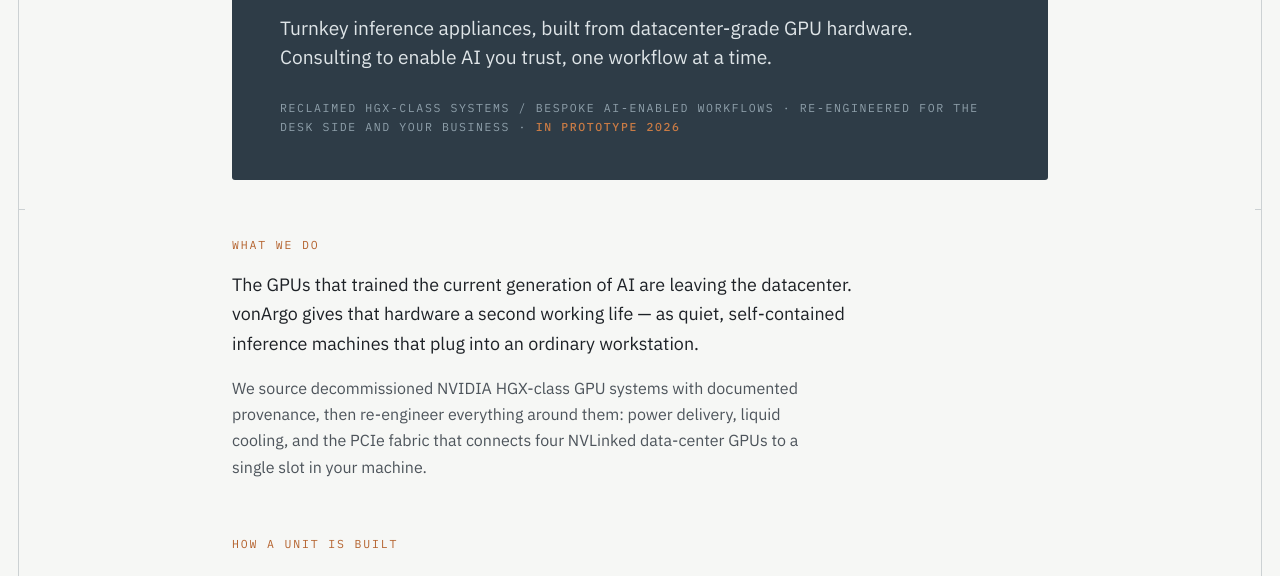
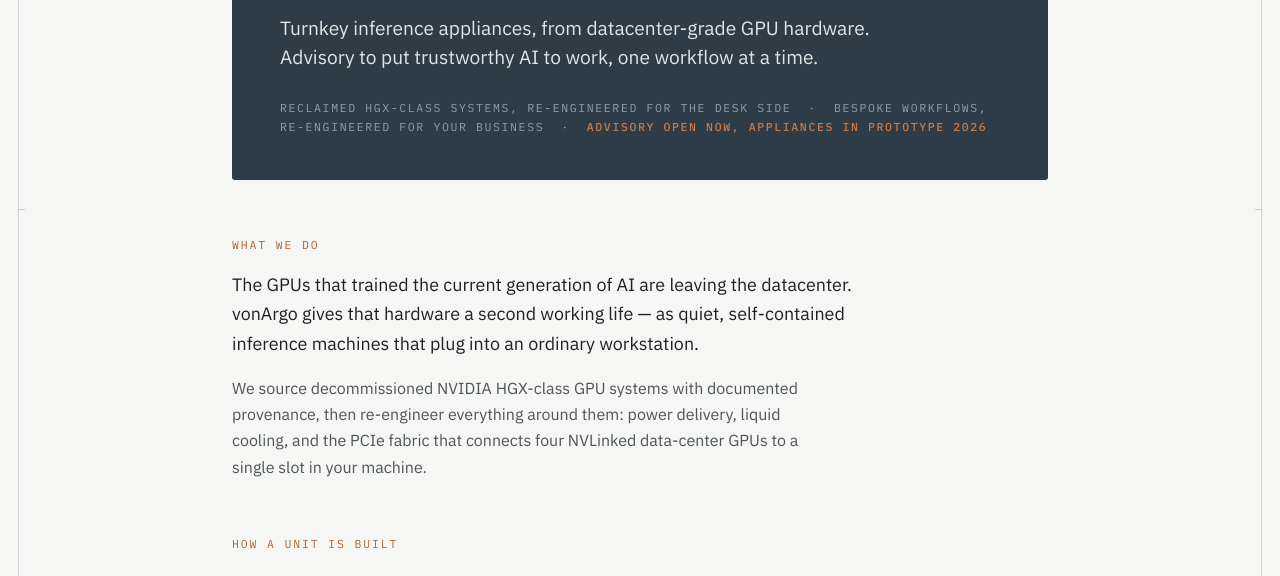
Before and after one commit to vonargo/vonargo.github.io, a plain HTML site: page index.html in a window 1280 px wide. Shown: the part 191-767 px from the top of the page. Drawn offline with Linux system fonts and the light colour scheme.

Commit message:
Hero carries both lines: appliances + advisory, matched cadence, honest open-now/prototype split

```diff
--- a/index.html
+++ b/index.html
@@ -185,8 +185,8 @@
       <path d="M8 146 L50 146 L50 160 L110 160 L110 146 L152 146" fill="none" stroke="#8fa0ab" stroke-width="4" stroke-linecap="square" stroke-linejoin="miter"/>
     </svg>
     <h1 class="wordmark">V<span class="o">O</span>NARGO</h1>
-    <p class="thesis">Turnkey inference appliances, built from datacenter-grade GPU hardware. </br> Consulting to enable AI you trust, one workflow at a time.</p>
-    <p class="sub">Reclaimed HGX-class systems / Bespoke AI-enabled workflows · re-engineered for the desk side and your business · <b>in prototype 2026</b></p>
+    <p class="thesis">Turnkey inference appliances, from datacenter-grade GPU hardware.<br>Advisory to put trustworthy AI to work, one workflow at a time.</p>
+    <p class="sub">Reclaimed HGX-class systems, re-engineered for the desk side &nbsp;·&nbsp; bespoke workflows, re-engineered for your business &nbsp;·&nbsp; <b>advisory open now, appliances in prototype 2026</b></p>
   </header>
 
   <section>
```
